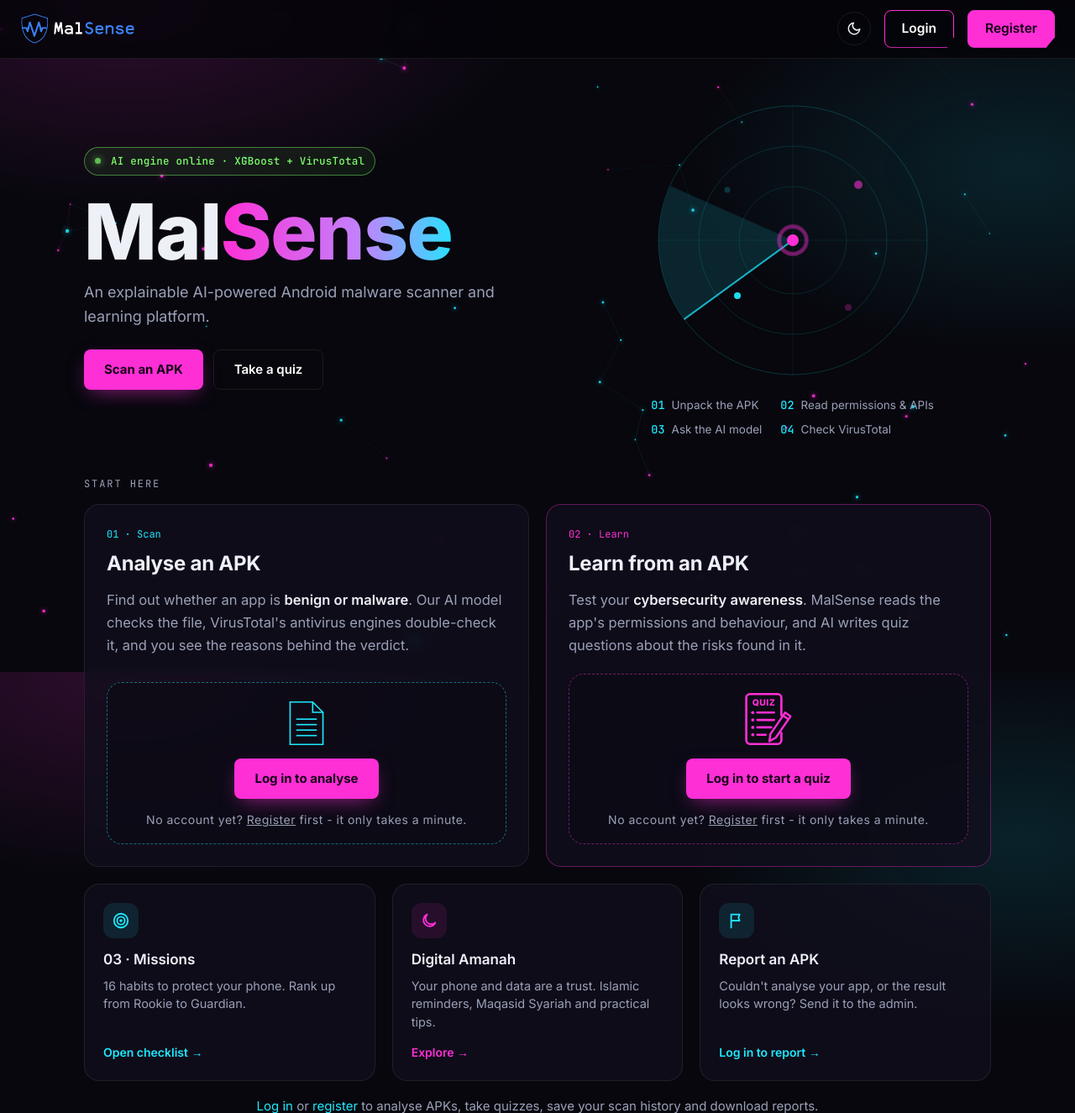
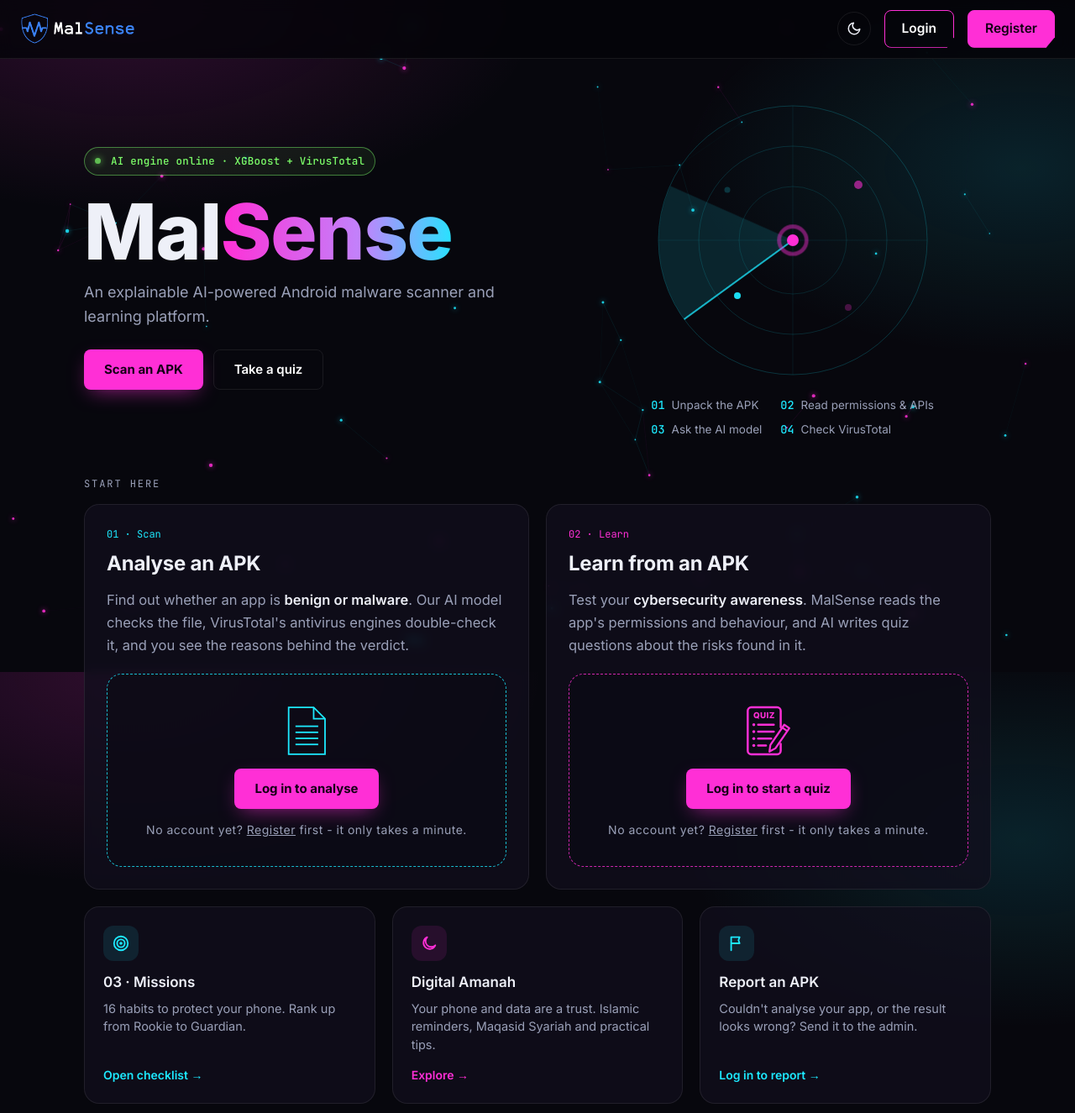
Before and after one commit to zxhry/MalSense, a Flask app: page /home in a window 1280 px wide. Shown: the top 1325 px of the page at 84% size. Run offline with Flask 3, Linux system fonts and the light colour scheme; parts of the project's set-up code (start-up, migrations or seed data) failed here and were passed over; some libraries are stand-ins or nearby versions.

Commit message:
Design updates

```diff
--- a/static/lab.css
+++ b/static/lab.css
@@ -318,3 +318,22 @@ html[data-theme="light"] { --gold: #a16207; --gold-soft: rgba(161, 98, 7, .08);
 /* quiz title: smaller, long file names on their own line in a compact font */
 .lq-title { font-size: clamp(20px, 2.6vw, 26px); }
 .lq-title b { display: block; margin-top: 4px; font-family: var(--mono); font-size: clamp(14px, 1.8vw, 17px); font-weight: 500; }
+
+/* homepage fixes: on phones MalSense title first, radar after it */
+@media (max-width: 860px) { .lab-radar { order: 0; } }
+/* scan + quiz upload boxes: same strength of colour and same size */
+.lab-home .homecard { display: flex; flex-direction: column; }
+.lab-home .homecard .uploader { margin-top: auto; }
+.lab-home .filebox { min-height: 230px; display: flex; flex-direction: column; align-items: center; justify-content: center; }
+.lab-home .filebox > svg { width: auto; height: 62px; }
+.lab-home .homecard .filebox { border-color: rgba(29, 233, 255, .8); }
+.lab-home .homecard.learn .filebox { border-color: rgba(255, 47, 214, .8); }
+html[data-theme="light"] .lab-home .homecard .filebox { border-color: rgba(14, 116, 144, .75); }
+html[data-theme="light"] .lab-home .homecard.learn .filebox { border-color: rgba(192, 38, 211, .75); }
+.lab-home .homecard .loginbox { margin-top: auto; }
+/* both home cards: neutral grey border, colour only on hover (cyan = scan, pink = learn) */
+.lab-home .homecard, .lab-home .homecard.learn { border-color: var(--lab-card-line); }
+.lab-home .homecard:hover { border-color: rgba(29, 233, 255, .55); }
+.lab-home .homecard.learn:hover { border-color: rgba(255, 47, 214, .55); }
+html[data-theme="light"] .lab-home .homecard:hover { border-color: rgba(14, 116, 144, .5); }
+html[data-theme="light"] .lab-home .homecard.learn:hover { border-color: rgba(192, 38, 211, .5); }
--- a/templates/base.html
+++ b/templates/base.html
@@ -12,7 +12,7 @@
   {# Readable fonts + light theme (the neon design above is the dark theme). #}
   <link rel="stylesheet" href="{{ url_for('static', filename='themes.css') }}?v=27">
   {# "Threat Lab" redesign - loaded last so it overrides the styles above. Delete this line for the old look. #}
-  <link rel="stylesheet" href="{{ url_for('static', filename='lab.css') }}?v=16">
+  <link rel="stylesheet" href="{{ url_for('static', filename='lab.css') }}?v=19">
   {# Loading screen (breathing logo). Delete this line and the loader.js line to remove it. #}
   <link rel="stylesheet" href="{{ url_for('static', filename='loader.css') }}">
 </head>
```
Also changed, not shown: README.md.
